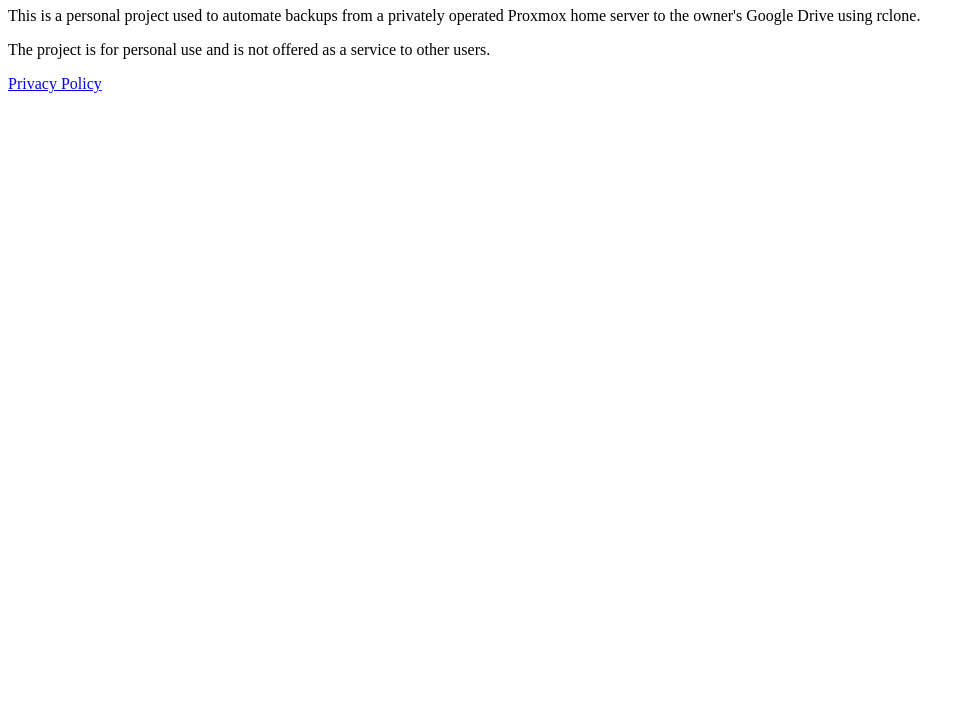
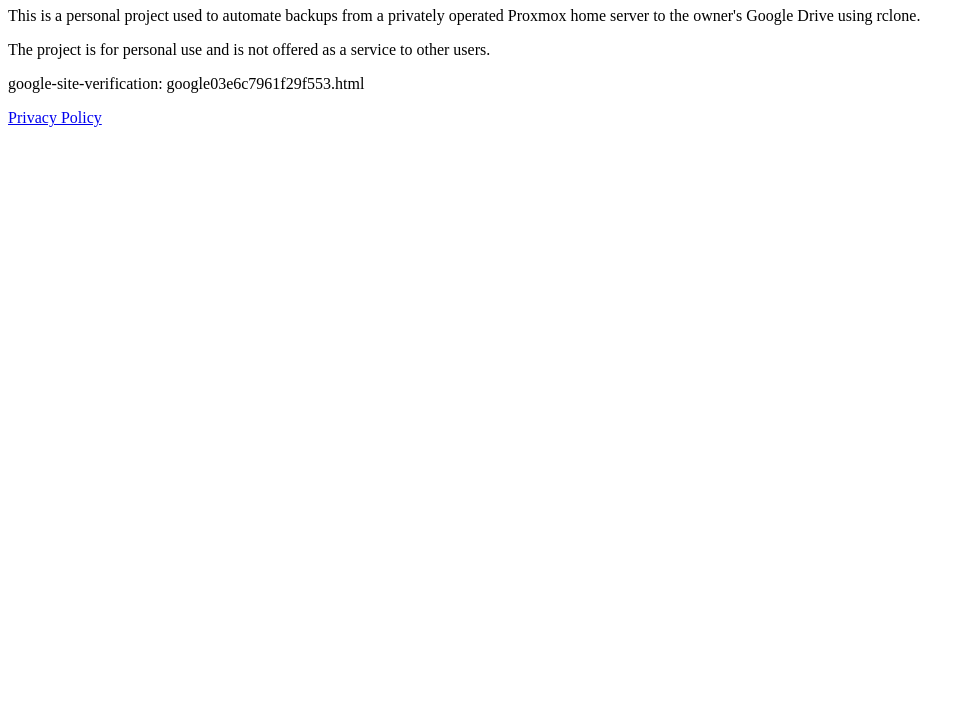
Before and after one commit to antoha0/antoha0.github.io, a plain HTML site: page index.html in a window 1280 px wide. Shown: the part 73-800 px from the top of the page, without its empty margins (0-975 px from the left). Drawn offline with Linux system fonts and the light colour scheme.

Commit message:
Update index.html

```diff
--- a/index.html
+++ b/index.html
@@ -15,6 +15,9 @@
     The project is for personal use and is not offered
     as a service to other users.
   </p>
+  <p>
+    google-site-verification: google03e6c7961f29f553.html
+  </p>
   <p><a href="/privacy.html">Privacy Policy</a></p>
 </body>
 </html>
```
